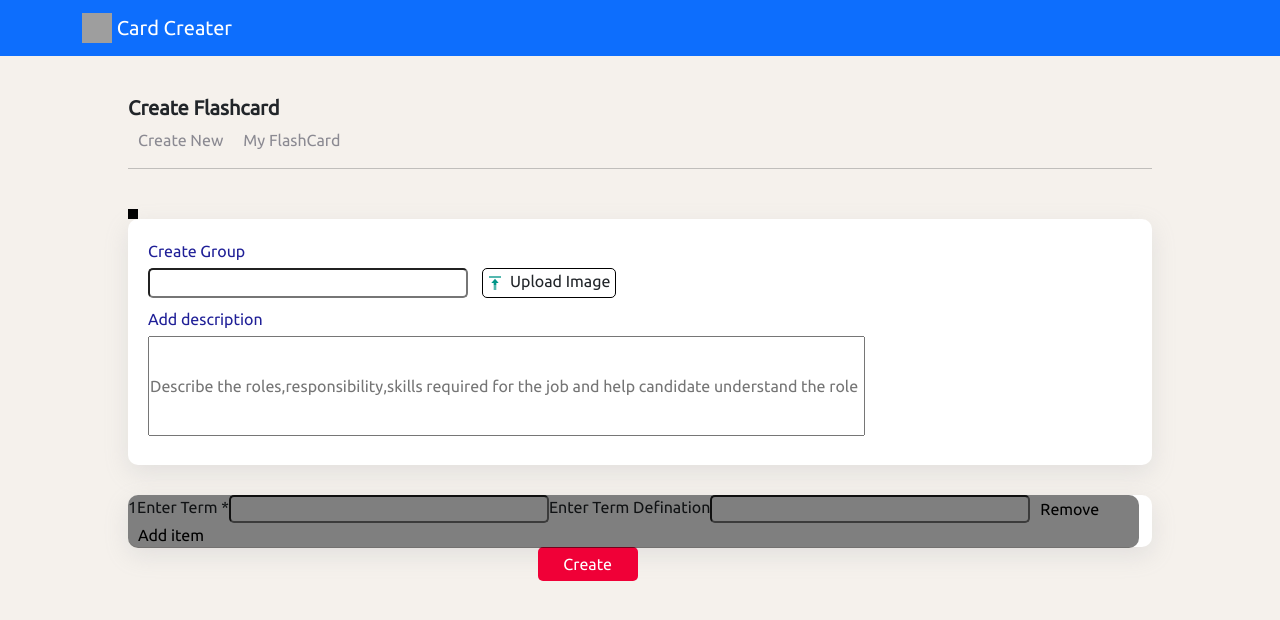
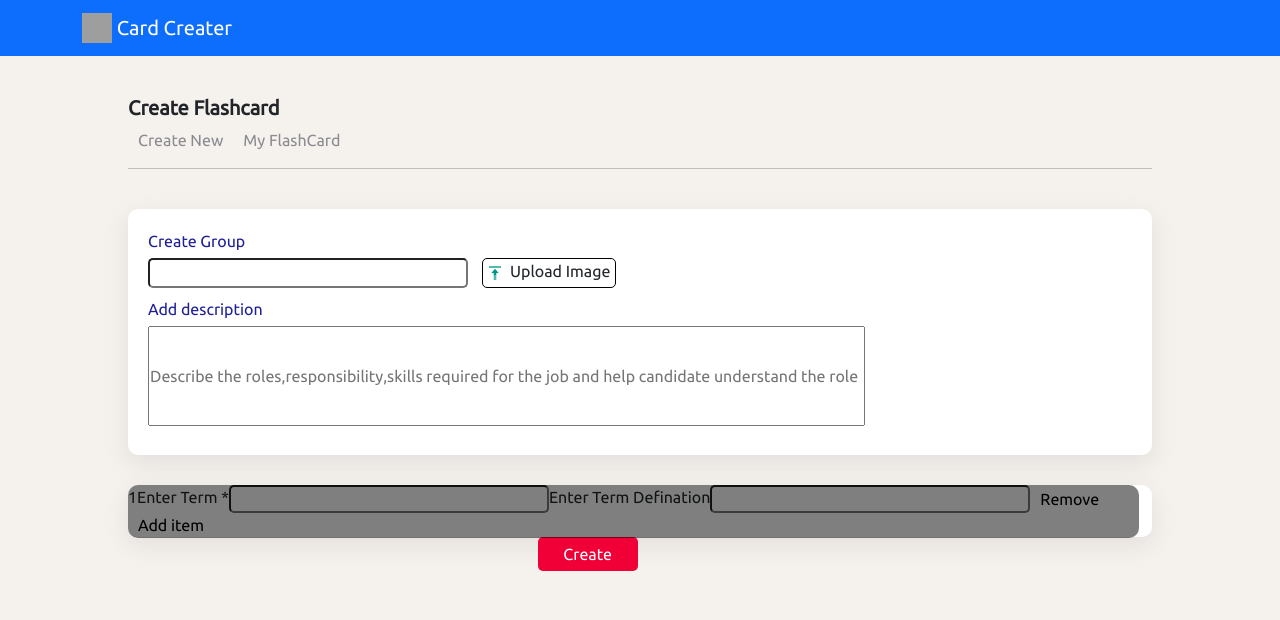
Before and after one commit to Oshankhan/card-builder, a React (Create React App) app: page / in a window 1280 px wide. Shown: the top 620 px of the page. Built offline with nearby package versions, Linux system fonts and the light colour scheme; grey boxes are pictures that could not be loaded.

Commit message:
Div removal

```diff
--- a/src/components/CreateNewCard.jsx
+++ b/src/components/CreateNewCard.jsx
@@ -39,15 +39,12 @@ function CreateNewCard() {
   console.log(group.groupName);
   return (
     <>
-      <div
-        style={{ height: "10px", width: "10px", backgroundColor: "black" }}
-      ></div>
       <div className="NewCardCointainer">
         <div
           style={{ display: "flex", paddingTop: "20px", paddingLeft: "20px" }}
         >
           <div style={{ display: "flex", flexDirection: "column" }}>
-            <label className="creategroup" >Create Group</label>
+            <label className="creategroup">Create Group</label>
             <div style={{ display: "flex" }}>
               <input
                 className="inputFeild "
```
